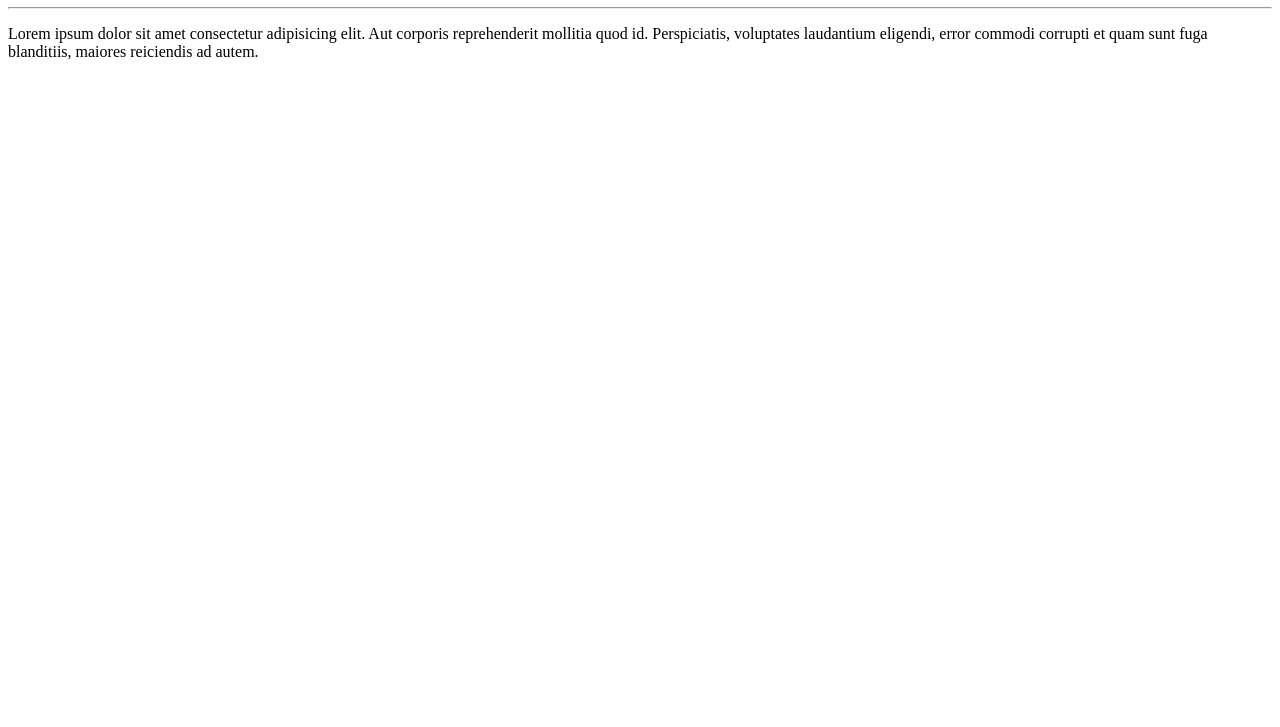
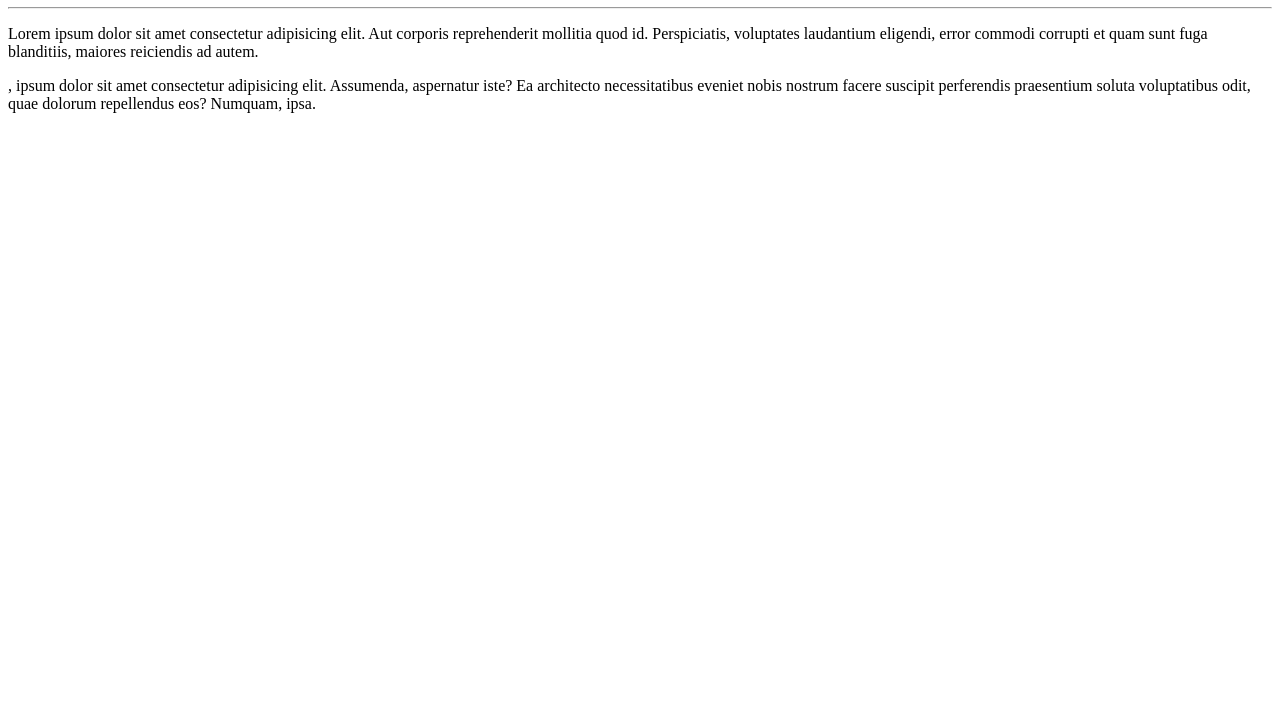
Before and after one commit to Lucas-Mendes-dos-S-Mota/Ola-Mundo, a plain HTML site: page site-exemplo/index.html in a window 1280 px wide. Shown: the part 73-800 px from the top of the page. Drawn offline with Linux system fonts and the light colour scheme.

Commit message:
adicionei um paragrafo

```diff
--- a/site-exemplo/index.html
+++ b/site-exemplo/index.html
@@ -10,5 +10,6 @@
     <h1>Olá, Mundo</h1>
     <hr>
     <p>Lorem ipsum dolor sit amet consectetur adipisicing elit. Aut corporis reprehenderit mollitia quod id. Perspiciatis, voluptates laudantium eligendi, error commodi corrupti et quam sunt fuga blanditiis, maiores reiciendis ad autem.</p>
+    <p>, ipsum dolor sit amet consectetur adipisicing elit. Assumenda, aspernatur iste? Ea architecto necessitatibus eveniet nobis nostrum facere suscipit perferendis praesentium soluta voluptatibus odit, quae dolorum repellendus eos? Numquam, ipsa.</p>
 </body>
 </html>
```
